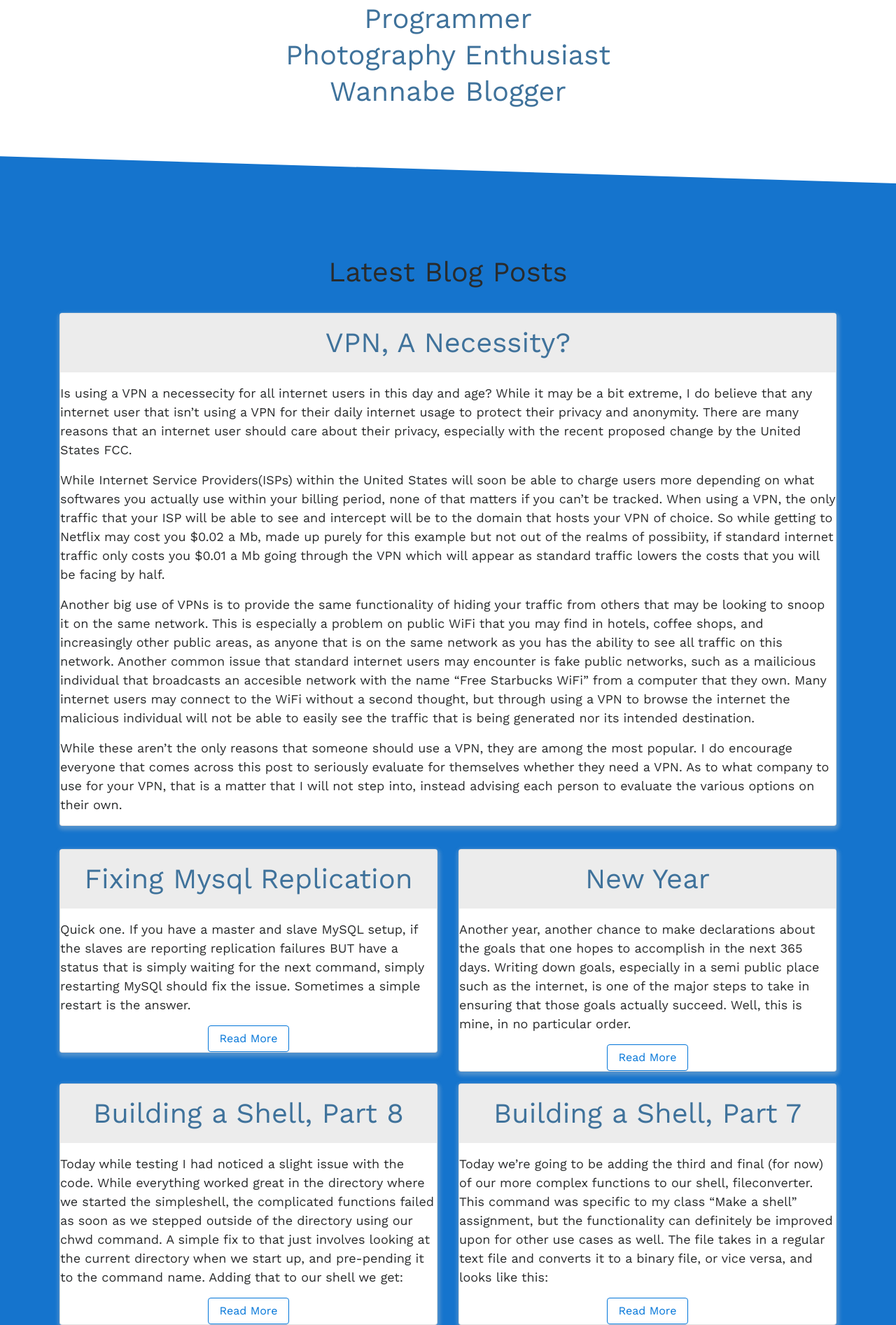
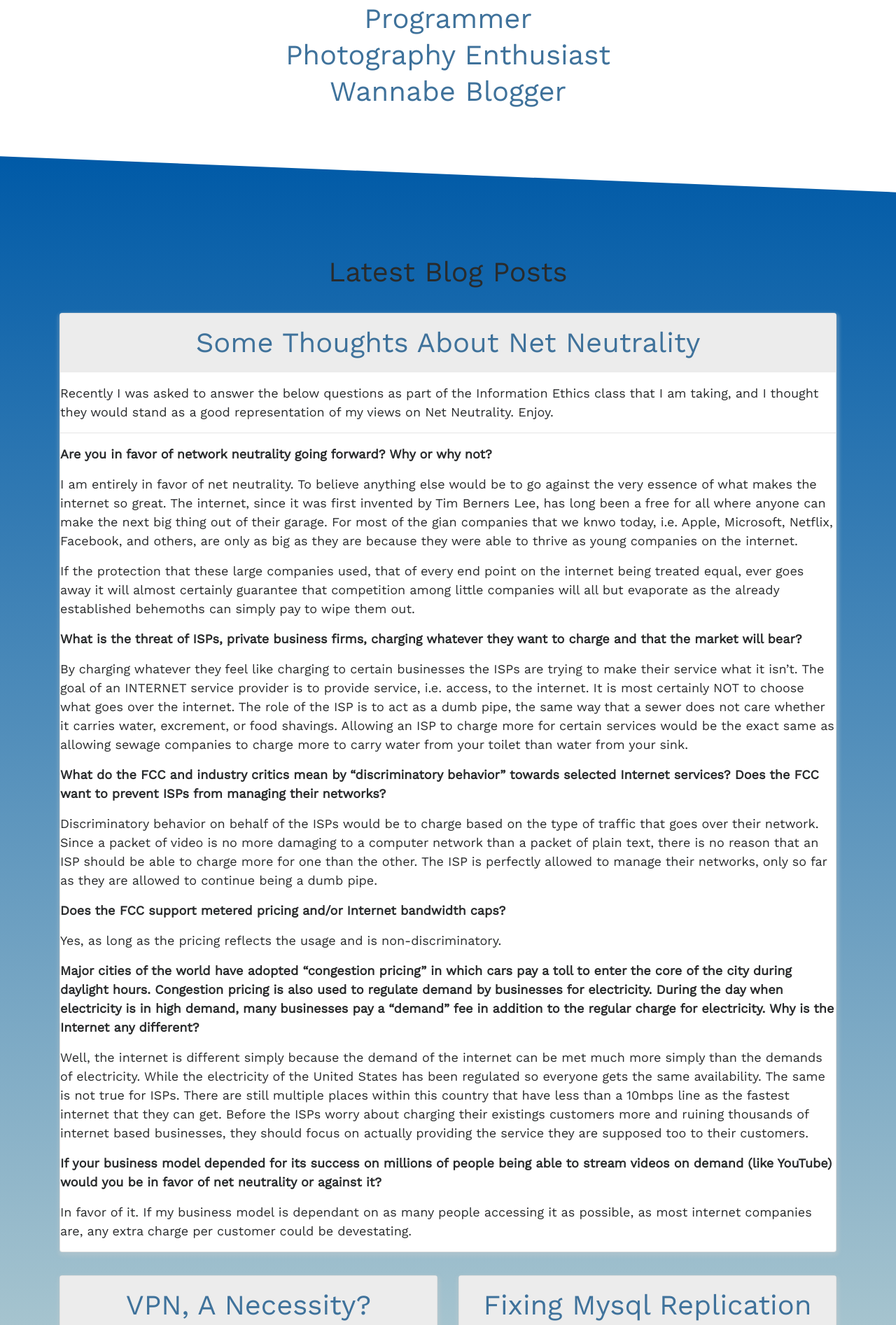
Before and after one commit to alexisolavarria/blog, a Jekyll site: the page built from index.html, in a window 1280 px wide. Shown: the part 336-2229 px from the top of the page at 70% size. Built offline with Jekyll 4.4.1, drawn with Linux system fonts in a browser that asks for light colours; nearby versions of some CDN libraries.

Commit message:
New post and design

```diff
--- /dev/null
+++ b/_posts/Writings/2018-01-17-Net-Neutrality-Thoughts.markdown
@@ -0,0 +1,39 @@
+---
+layout: default_blog
+title:  "Some Thoughts About Net Neutrality"
+date:   2018-01-17 12:00:00 -0500
+categories: Writing
+tags: Thoughts
+---
+
+Recently I was asked to answer the below questions as part of the Information
+Ethics class that I am taking, and I thought they would stand as a good
+representation of my views on Net Neutrality. Enjoy.
+
+---
+
+__Are you in favor of network neutrality going forward? Why or why not?__
+
+I am entirely in favor of net neutrality. To believe anything else would be to go against the very essence of what makes the internet so great. The internet, since it was first invented by Tim Berners Lee, has long been a free for all where anyone can make the next big thing out of their garage. For most of the gian companies that we knwo today, i.e. Apple, Microsoft, Netflix, Facebook, and others, are only as big as they are because they were able to thrive as young companies on the internet.
+
+If the protection that these large companies used, that of every end point on the internet being treated equal, ever goes away it will almost certainly guarantee that competition among little companies will all but evaporate as the already established behemoths can simply pay to wipe them out.
+
+__What is the threat of ISPs, private business firms, charging whatever they want to charge and that the market will bear?__
+
+By charging whatever they feel like charging to certain businesses the ISPs are trying to make their service what it isn't. The goal of an INTERNET service provider is to provide service, i.e. access, to the internet. It is most certainly NOT to choose what goes over the internet. The role of the ISP is to act as a dumb pipe, the same way that a sewer does not care whether it carries water, excrement, or food shavings. Allowing an ISP to charge more for certain services would be the exact same as allowing sewage companies to charge more to carry water from your toilet than water from your sink.
+
+__What do the FCC and industry critics mean by “discriminatory behavior” towards selected Internet services? Does the FCC want to prevent ISPs from managing their networks?__
+
+Discriminatory behavior on behalf of the ISPs would be to charge based on the type of traffic that goes over their network. Since a packet of video is no more damaging to a computer network than a packet of plain text, there is no reason that an ISP should be able to charge more for one than the other. The ISP is perfectly allowed to manage their networks, only so far as they are allowed to continue being a dumb pipe.
+
+__Does the FCC support metered pricing and/or Internet bandwidth caps?__
+
+Yes, as long as the pricing reflects the usage and is non-discriminatory.
+
+__Major cities of the world have adopted “congestion pricing” in which cars pay a toll to enter the core of the city during daylight hours. Congestion pricing is also used to regulate demand by businesses for electricity. During the day when electricity is in high demand, many businesses pay a “demand” fee in addition to the regular charge for electricity. Why is the Internet any different?__
+
+Well, the internet is different simply because the demand of the internet can be met much more simply than the demands of electricity. While the electricity of the United States has been regulated so everyone gets the same availability. The same is not true for ISPs. There are still multiple places within this country that have less than a 10mbps line as the fastest internet that they can get. Before the ISPs worry about charging their existings customers more and ruining thousands of internet based businesses, they should focus on actually providing the service they are supposed too to their customers.
+
+__If your business model depended for its success on millions of people being able to stream videos on demand (like YouTube) would you be in favor of net neutrality or against it?__
+
+In favor of it. If my business model is dependant on as many people accessing it as possible, as most internet companies are, any extra charge per customer could be devestating.
--- a/static/css/custom.css
+++ b/static/css/custom.css
@@ -52,7 +52,9 @@ code {
 }
 
 .design-1 {
-    background-color: #1574cd;
+  background: #005AA7;  /* fallback for old browsers */
+  background: -webkit-linear-gradient(to top, #FFFDE4, #005AA7);  /* Chrome 10-25, Safari 5.1-6 */
+  background: linear-gradient(to top, #FFFDE4, #005AA7); /* W3C, IE 10+/ Edge, Firefox 16+, Chrome 26+, Opera 12+, Safari 7+ */
   -moz-clip-path: polygon(0 0%, 100% 2%, 100% 98%, 0% 100%);
   -webkit-clip-path: polygon(0 0%, 100% 2%, 100% 98%, 0% 100%);
   clip-path: polygon(0 0%, 100% 2%, 100% 98%, 0% 100%);
@@ -61,7 +63,9 @@ code {
 }
 
 .design-2 {
-    background-color: rgba(23, 162, 184, 0.21);
+  background: #005AA7;  /* fallback for old browsers */
+  background: -webkit-linear-gradient(to bottom, #FFFDE4, #005AA7);  /* Chrome 10-25, Safari 5.1-6 */
+  background: linear-gradient(to bottom, #FFFDE4, #005AA7); /* W3C, IE 10+/ Edge, Firefox 16+, Chrome 26+, Opera 12+, Safari 7+ */
   -moz-clip-path: polygon(0 0%, 100% 2%, 100% 100%, 0% 100%);
   -webkit-clip-path: polygon(0 0%, 100% 2%, 100% 100%, 0% 100%);
   clip-path: polygon(0 0%, 100% 2%, 100% 100%, 0% 100%);
```
Lines whose indentation alone changed are shown as unchanged.
